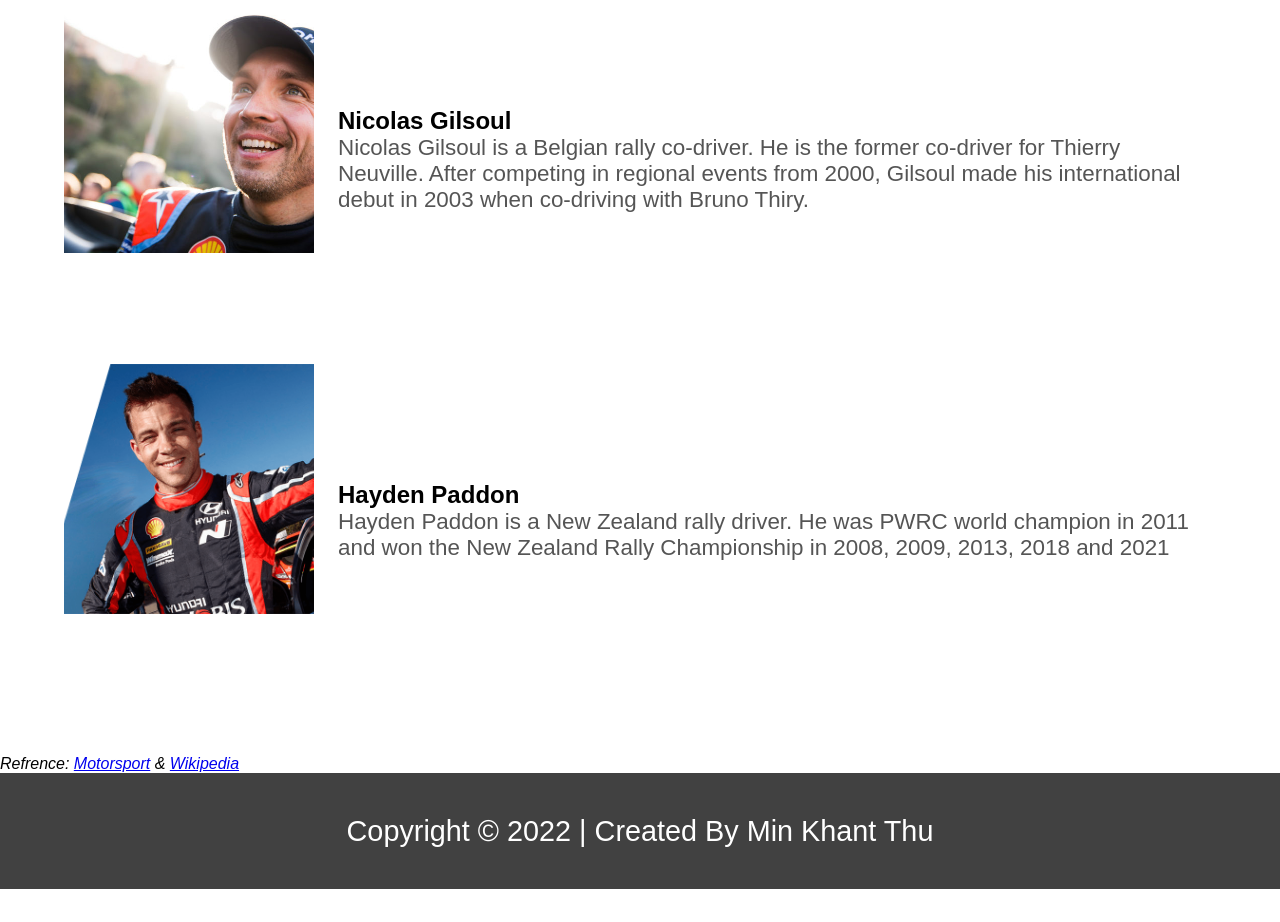
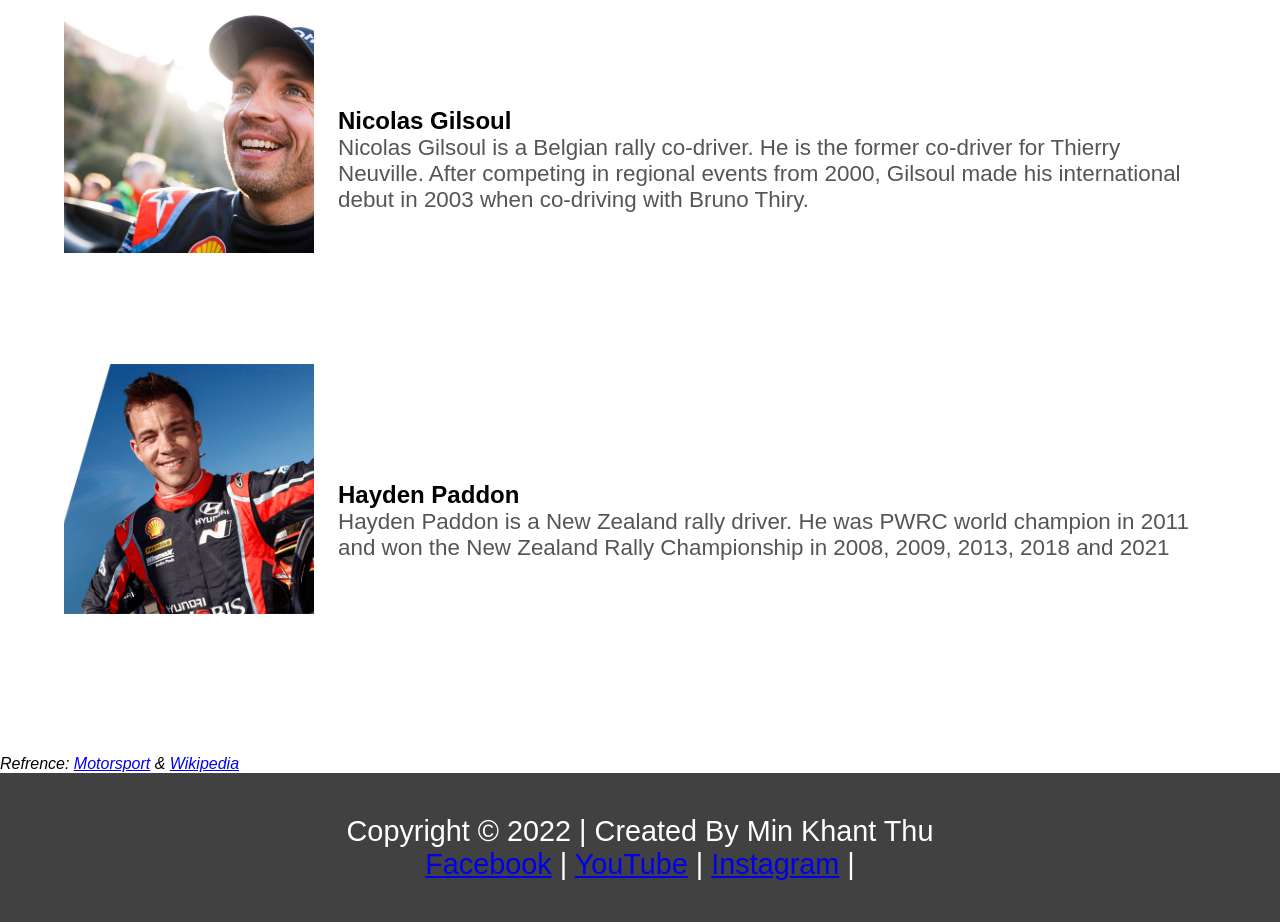
Before and after one commit to MinKhantThu97/MinKhantThu97.github.io, a plain HTML site: page ourdrivers.html in a window 1280 px wide. Shown: the part 1760-2682 px from the top of the page. Before the commit the page ends 2649 px from the top, so only its background shows below. Drawn offline with Linux system fonts and the light colour scheme.

Commit message:
Update ourdrivers.html

```diff
--- a/ourdrivers.html
+++ b/ourdrivers.html
@@ -127,7 +127,11 @@
         Refrence: <a href="https://www.motorsport.com/wrc/drivers/?y=2016">Motorsport</a> & <a href="https://en.wikipedia.org/wiki/Main_Page">Wikipedia</a>
       </cite>
       <footer id="footer">
-        <h2>Copyright &copy; 2022 | Created By Min Khant Thu</h2>
+         <h2>Copyright &copy; 2022 | Created By Min Khant Thu <br>
+          <a href="www.facebook.com" >Facebook</a> |
+          <a href="www.youtube.com" >YouTube</a> |
+          <a href="https://www.instagram.com/" >Instagram</a> |
+        </h2>
       </footer>
 </body>
 </html>
```
